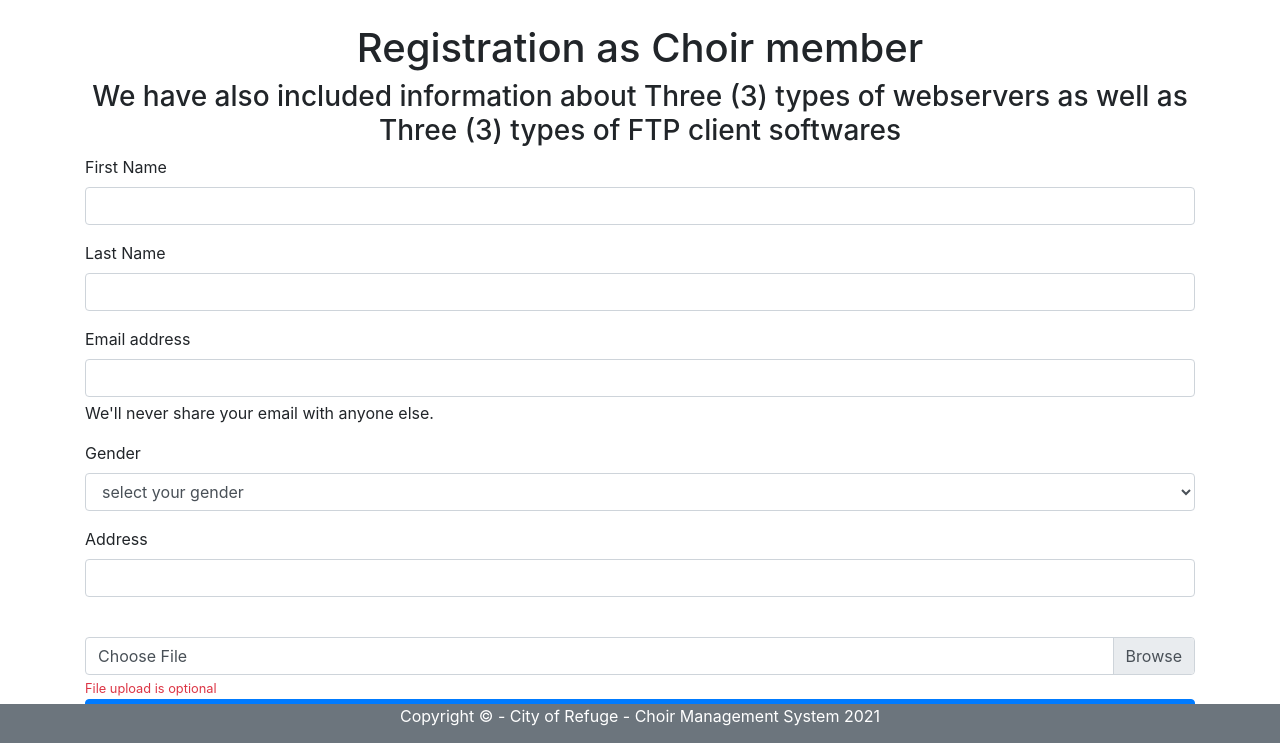
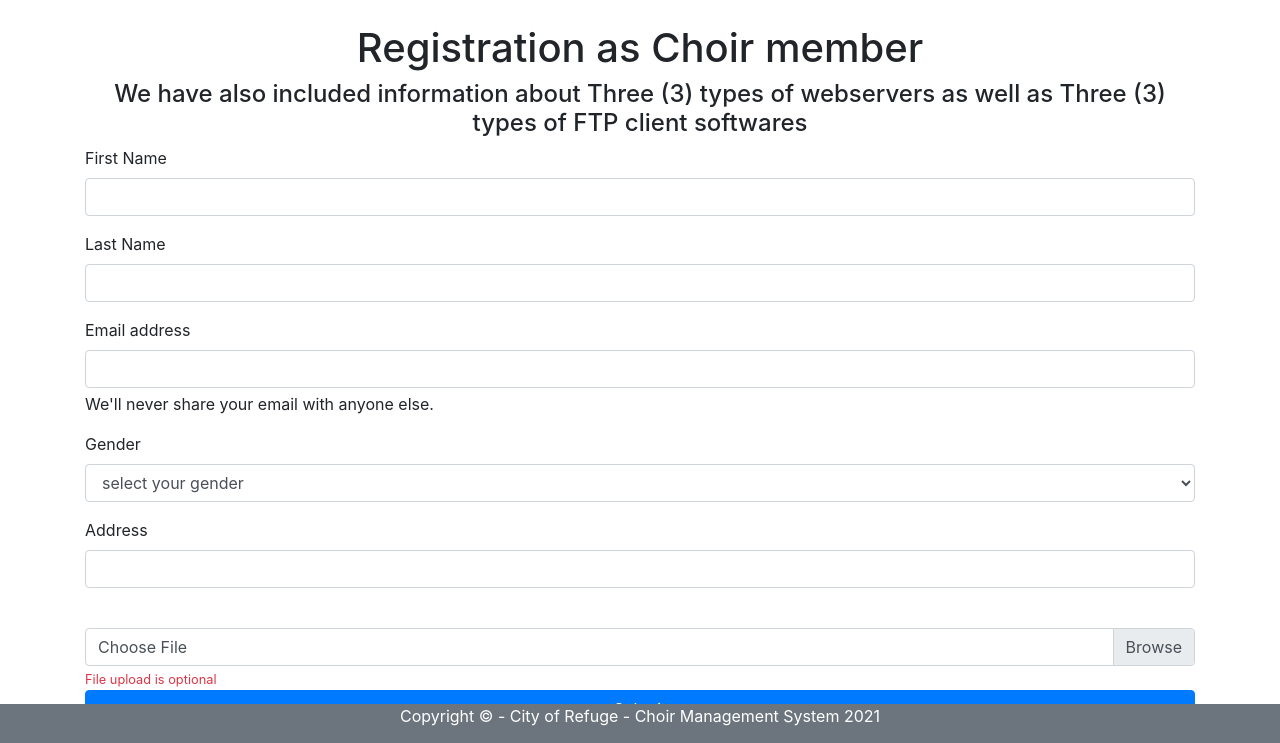
Before and after one commit to bukunmi2007/choirmanagement, a PHP site: page /index.php in a window 1280 px wide. Shown: the part 56-799 px from the top of the page. Run offline with PHP 8.4, Linux system fonts and the light colour scheme; data that the repository does not hold is empty; some libraries are stand-ins or nearby versions.

Commit message:
updated conn information

```diff
--- a/db/conn.php
+++ b/db/conn.php
@@ -8,9 +8,9 @@
 
     // Remote Database Connection
      $hostname = 'remotemysql.com';
-     $db = 'bXNzTa6HBJ';
-     $user = 'bXNzTa6HBJ';
-     $pass = 'Li2L3FUhxK';
+     $db = '3010D8A5pC';
+     $user = '3010D8A5pC';
+     $pass = 'qqDIo3r4G4';
      $charset = 'utf8mb4';
 
     // Remote Database Connection
--- a/index.php
+++ b/index.php
@@ -8,8 +8,8 @@
 ?>
 
     <h1 class="text-center">Registration as Choir member</h1>
-    <h3 class="text-center"> We have also included information about Three (3) types of webservers
-    as well as Three (3) types of FTP client softwares </h3>
+    <h4 class="text-center"> We have also included information about Three (3) types of webservers
+    as well as Three (3) types of FTP client softwares </h4>
 
     <!--
         Name
```
